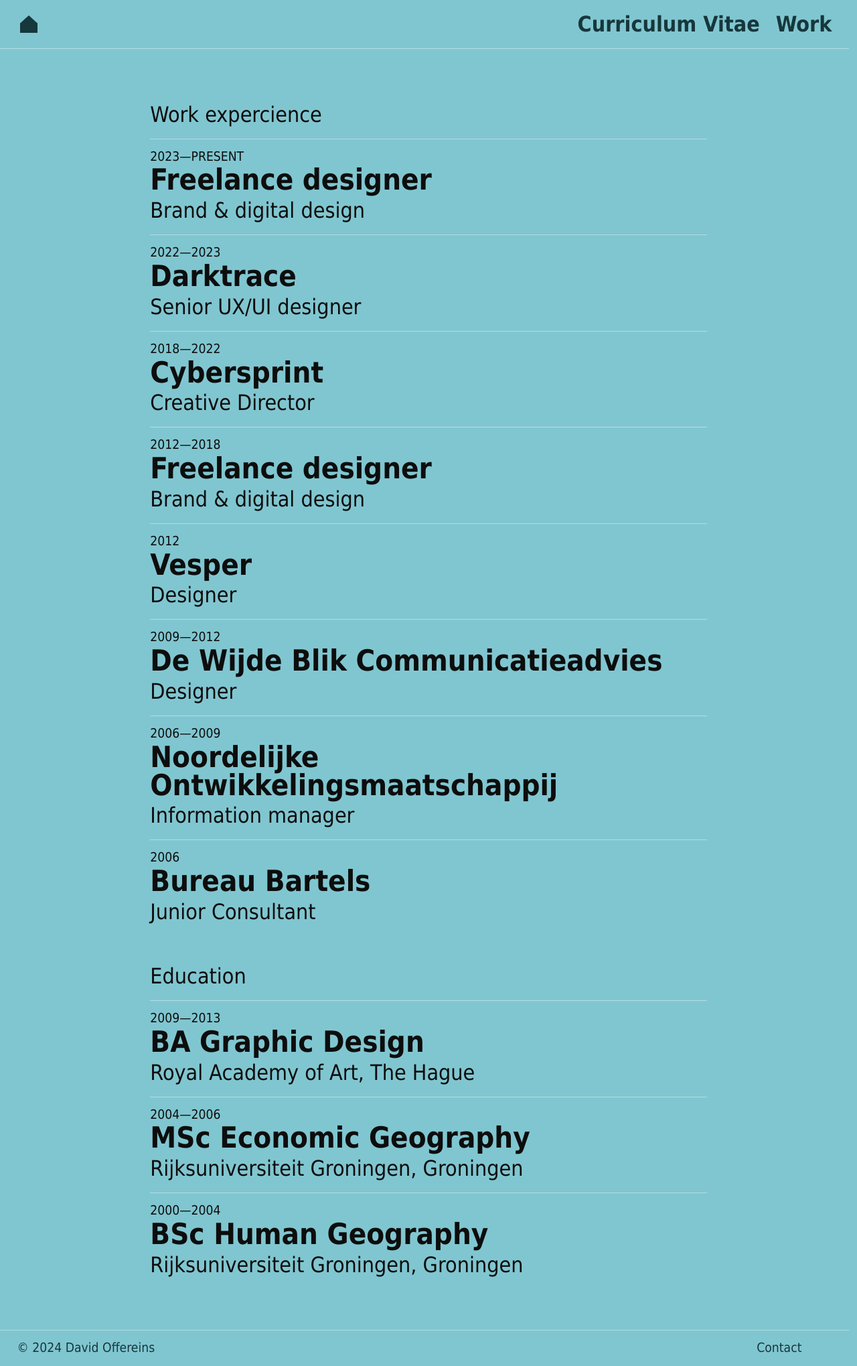
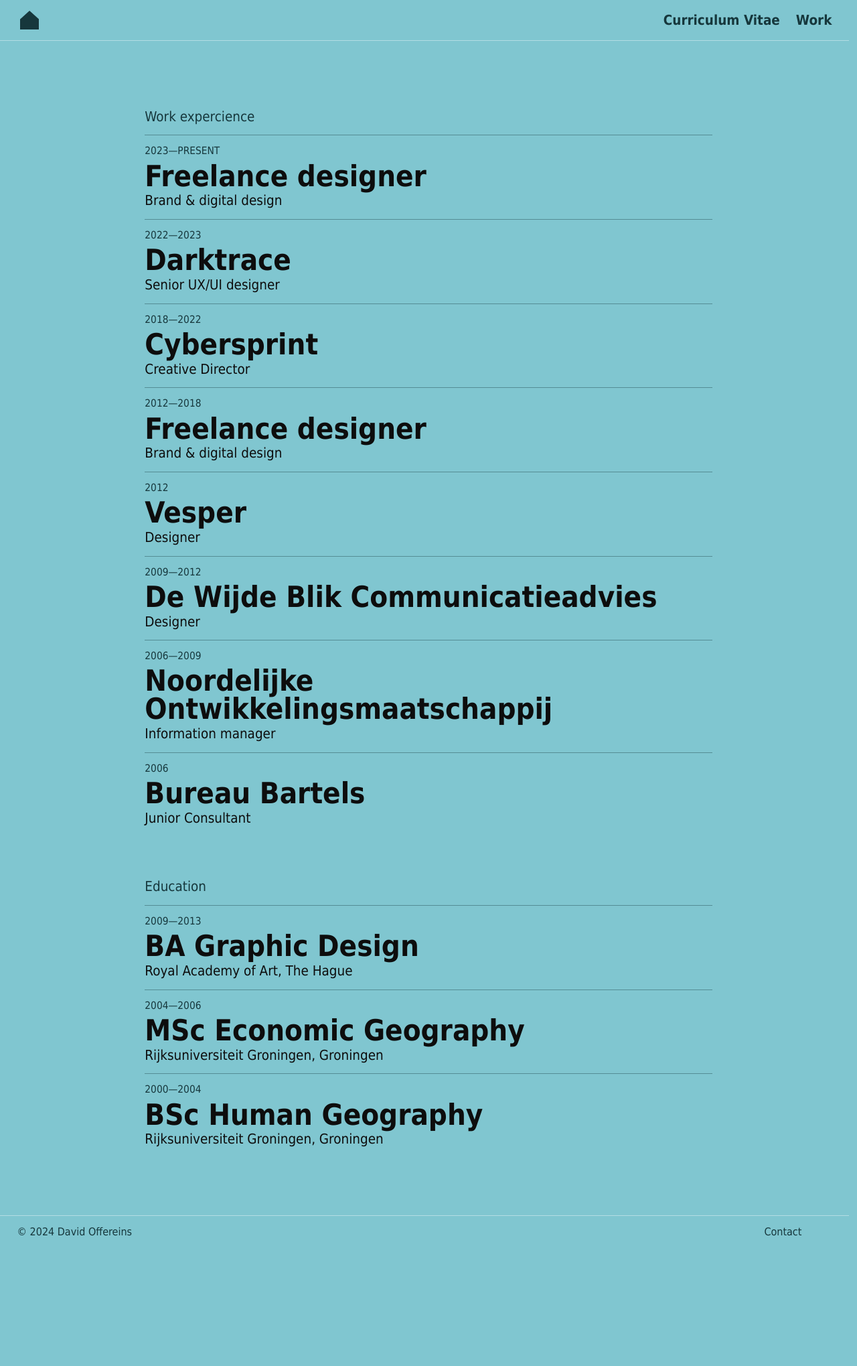
Before and after one commit to davidoffereins/davidoffereins.github.io, a Jekyll site: the page built from cv.markdown, in a window 1280 px wide. Shown: the whole page at 67% size. Built offline with Jekyll 4.4.1, drawn with Linux system fonts in a browser that asks for light colours; some web fonts are replaced; after the commit the page ends 1863 px from its top, so only the background shows below that.

Commit message:
type sizing, portrait bugfix

```diff
--- a/_layouts/home.html
+++ b/_layouts/home.html
@@ -4,7 +4,7 @@
 
 <div class="home">
     <div class="site-intro">
-        <p>I'm David <img loading="lazy" class="home-portrait" src="{{ 'assets\img\portret-bewerkt.jpg' | relative_url }}" alt="David Portrait"> Over the last 15 years I have designed brands, interfaces, websites and more. I am available to work on new projects.</p>
+        <p>I'm David <img loading="lazy" class="home-portrait" src="{{ 'assets/img/portret-bewerkt.jpg' | relative_url }}" alt="David Portrait"> Over the last 15 years I have designed brands, interfaces, websites and more. I am available to work on new projects.</p>
         <p>I'm David. Over the last 15 years I have designed brands, interfaces, websites and more. I am available to work on new projects.</p>
         <div class="contact-info">
             <div><a href="tel:+31644710684">+31 6 44 710 684</a></div>
--- a/_sass/custom/_main.scss
+++ b/_sass/custom/_main.scss
@@ -87,7 +87,7 @@
     border-bottom: 1px solid $border-color;
     font-size: 4vw;
     font-weight: $bold-font-weight;
-    font-size: $base-font-size;
+    font-size: 1.6vw;
 
     //vertical align home icon
     > div > a {
@@ -95,8 +95,8 @@
     }
 
     .svg-icon {
-      width: 26px;
-      height: 26px;
+      width: 2.2vw;
+      height: 2.2vw;
       padding: 4px;
     }
 
@@ -110,7 +110,7 @@
 
   .wrapper {
     border-top: 1px solid $border-color;
-    font-size: $small-font-size;
+    font-size: 1rem;
     font-weight: $medium-font-weight;
 
     div.footer-links {
@@ -133,7 +133,7 @@
 
   .page-content p,
   .page-content .contact-info a {
-    font-size: $xlarge-font-size;
+    font-size: 6.2vw;
     font-weight: $bold-font-weight;
     line-height: $tight-line-height;
     letter-spacing: -0.02em;
@@ -150,6 +150,8 @@
   border: 0;
   vertical-align: baseline;
   border-radius: 2.5vw;
+  position: relative;
+  top: 0.25vw;
 }
 
 /*-----------------------------------*\
@@ -176,11 +178,13 @@
   CV
 \*-----------------------------------*/
 
-div.cv.wrapper {
+$cv-border-color: fade-out($link-color-B, .6);
+
+.cv.wrapper {
   display: flex;
   flex-direction: column;
   align-self: center;
-  max-width: 55rem;
+  max-width: 70vw;
   padding: $xlarge-spacing-unit 2%;
 
   div.section:not(:first-child) {
@@ -189,7 +193,9 @@
 
   div {
     h2 {
-      font-size: $base-font-size;
+      font-size: 1.6vw;
+      font-weight: $medium-font-weight;
+      color: $link-color-B;
     }
 
     .item {
@@ -197,19 +203,22 @@
       flex-direction: column;
       margin-top: $spacing-unit;
       padding-top: $spacing-unit;
-      border-top: 1px solid $border-color;
+      border-top: 1px solid $cv-border-color;
 
       .time {
-        font-size: $small-font-size;
+        font-size: 1.2vw;
         text-transform: uppercase;
+        font-weight: $medium-font-weight;
+        color: $link-color-B;
+        padding-bottom: 0.4vw;
       }
       .company {
         font-weight: $bold-font-weight;
-        font-size: $large-font-size;
+        font-size:3.4vw;
         line-height: $tight-line-height;
       }
       .job-title {
-        font-size: $base-font-size;
+        font-size: 1.6vw;
       }
     }
   }
@@ -247,3 +256,38 @@
     font-size: $base-font-size;
   }
 } */
+
+.site-header {
+  .wrapper {
+    // font-size: 2.4vw;
+  }
+}
+
+.cv.wrapper {
+/*   div {
+    h2 {
+      font-size: 2vw;
+    }
+
+    .item {
+      display: flex;
+      flex-direction: column;
+      margin-top: $spacing-unit;
+      padding-top: $spacing-unit;
+      border-top: 1px solid $border-color;
+
+      .time {
+        font-size: $small-font-size;
+        text-transform: uppercase;
+      }
+      .company {
+        font-weight: $bold-font-weight;
+        font-size: $large-font-size;
+        line-height: $tight-line-height;
+      }
+      .job-title {
+        font-size: $base-font-size;
+      }
+    }
+  } */
+}
--- a/_sass/minima.scss
+++ b/_sass/minima.scss
@@ -18,7 +18,7 @@
 
 $spacing-unit:         .75rem !default;
 $large-spacing-unit:   $spacing-unit * 2 !default;
-$xlarge-spacing-unit:  $spacing-unit * 4 !default;
+$xlarge-spacing-unit:  $spacing-unit * 6 !default;
 
 $text-color:       hsl(0, 0%, 5%) !default;
 $text-color-inv:   hsl(0, 0%, 90%) !default;
@@ -33,9 +33,9 @@
 $link-color-C: lighten($background-color-C, 90%) !default;
 
 
-$brand-color:      hsla(0, 95%, 14%, 0.721) !default;
+$brand-color:      $text-color !default;
 
-$grey-color:       hsl(120, 100%, 50%) !default;
+$grey-color:       hsl(0, 0%, 41%) !default;
 $grey-color-light: lighten($grey-color, 40%) !default;
 $grey-color-dark:  darken($grey-color, 25%) !default;
 
```
